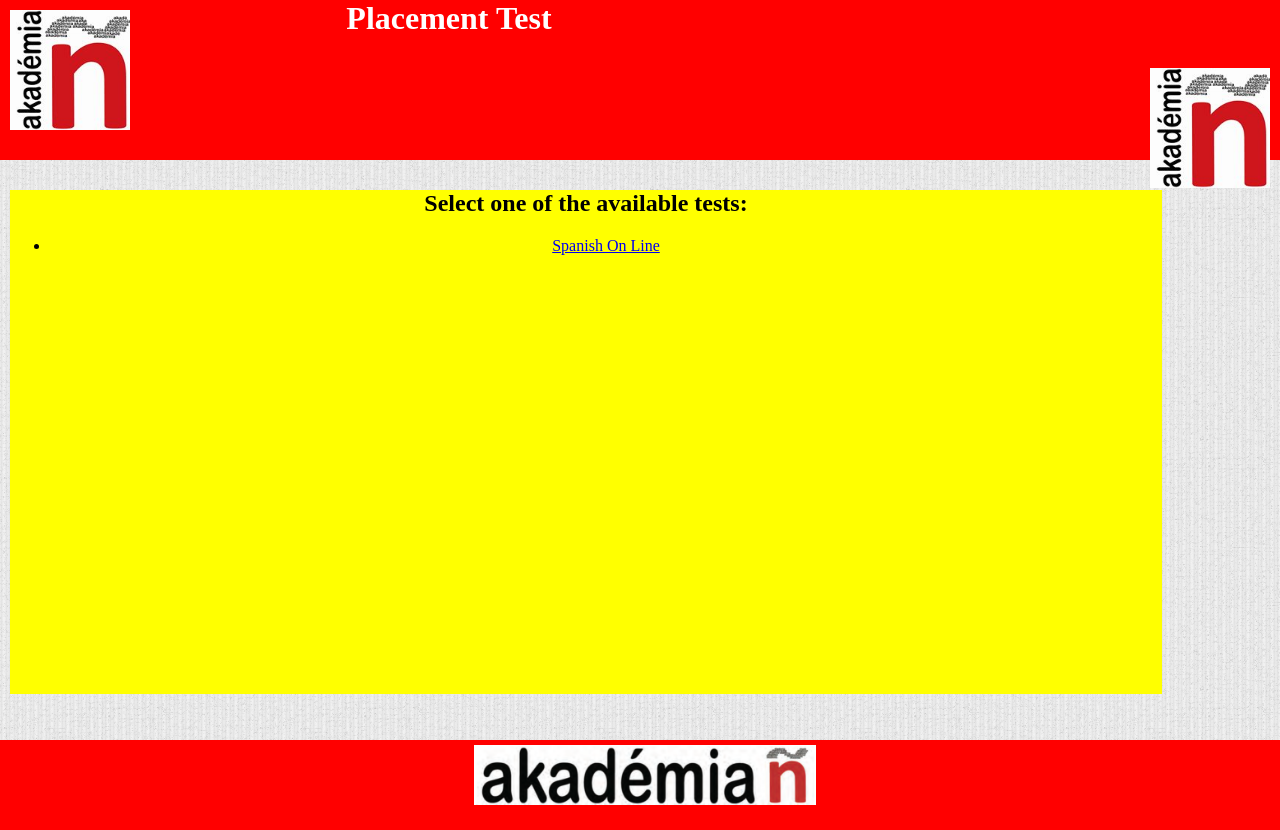
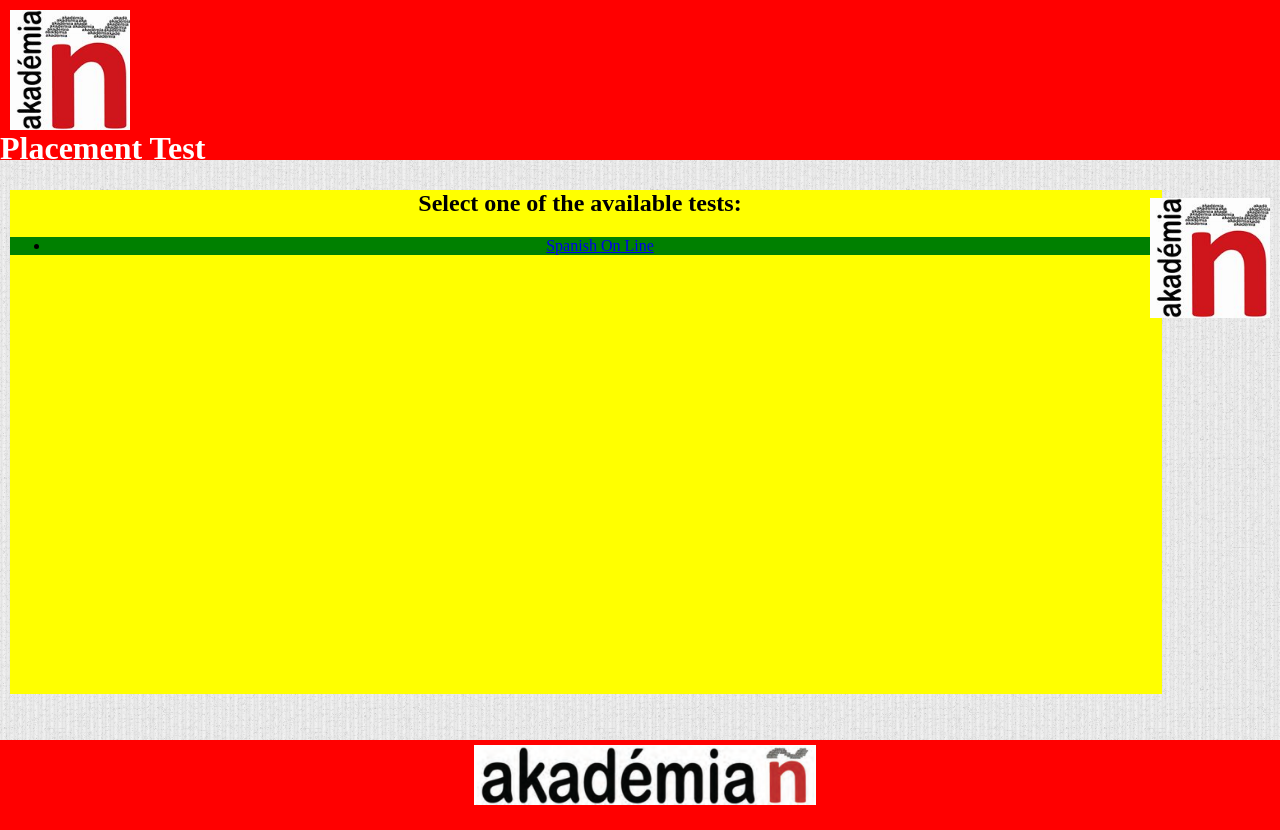
Before and after one commit to asanchezgomez/test_akademia, a Django app: page /exam/ in a window 1280 px wide. Run offline with Django 3.2, Linux system fonts and the light colour scheme; data comes from the database, SQL or seed files in the repository; parts of the project's set-up code (start-up, migrations or seed data) failed here and were passed over.

Commit message:
05/08/15 Working in CSS

```diff
--- a/exam/static/exam/style.css
+++ b/exam/static/exam/style.css
@@ -1,7 +1,19 @@
 html, body {
     background: white url("images/test_background.jpg");
 	margin:0;
-	height: 100%;
+}
+
+#header {
+    background-color:red;
+    color:white;
+	height:20%;
+	width: 100%;
+}
+
+#title {
+	text-align:center;
+	width: -webkit-fit-content;
+	margin-right: 100px;
 }
 
 #icon_left {
@@ -18,31 +30,24 @@
 	margin-right:10px;
 }
 
-#title {
-	float:center;
-	width: 60%;
-
-}
-
-#icon_footer {
-	float:center;
-	height:75%;
-
-}
-
-#header {
-    background-color:red;
-    color:white;
-    text-align:center;
-	height:20%;
-	width: 100%;
-}
-
 #section {
     padding:10px;
 	height:70%;
 	width: 100%;
 }
+
+#select_tests {
+	background-color: yellow;
+	height:90%;
+	width:90%;
+	text-align:center;
+}
+#tests {
+	width: -moz-fit-content;
+	height: -webkit-fit-content;
+	background-color: green;
+}
+
 #footer {
     background-color:red;
     color:white;
@@ -51,10 +56,8 @@
 	height:10%;
 	width: 100%;
 }
-#tests {
-	background-color: yellow;
-	float: center;
-	height:90%;
-	width:90%;
-	text-align:center;
+
+#icon_footer {
+	float:center;
+	height:75%;
 }
--- a/exam/templates/exam/index.html
+++ b/exam/templates/exam/index.html
@@ -5,13 +5,14 @@
 
 	<div id="header">
 		<img id ="icon_left" src="{% static "exam/images/logo_academia.jpg" %}" alt="akademia_icon"/>
-	<h1 id ="title">Placement Test</h1>
+		<h1 id = "title">Placement Test</h1>
 		<img id ="icon_right" src="{% static "exam/images/logo_academia.jpg" %}" alt="akademia_icon"/>
 	</div>
 
 	<div id="section">
+		<div id="select_tests">
+			<h2>Select one of the available tests:</h2>
 			<div id="tests">
-		<h2>Select one of the available tests:</h2>
 				{% if sort_test_list %}
 					<ul>
 					{% for test in sort_test_list %}
@@ -23,6 +24,7 @@
 				{% endif %}
 			</div>
 		</div>
+	</div>
 
 	<div id="footer">
 		<img id= "icon_footer" src="{% static "exam/images/icon_footer.png" %}" alt="akademia_icon"/>
```
Also changed, not shown: 2 other files. Lines whose indentation alone changed are shown as unchanged.
